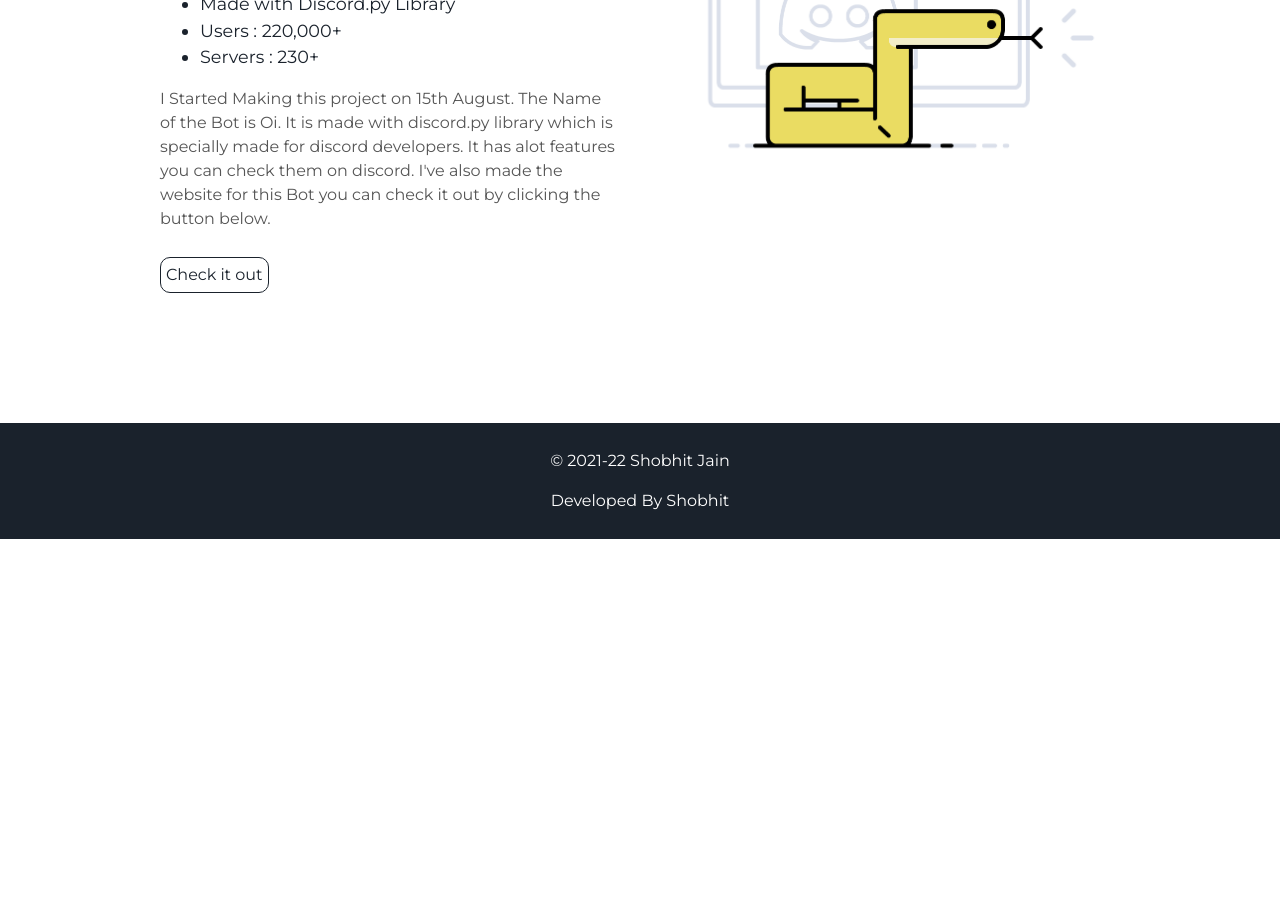
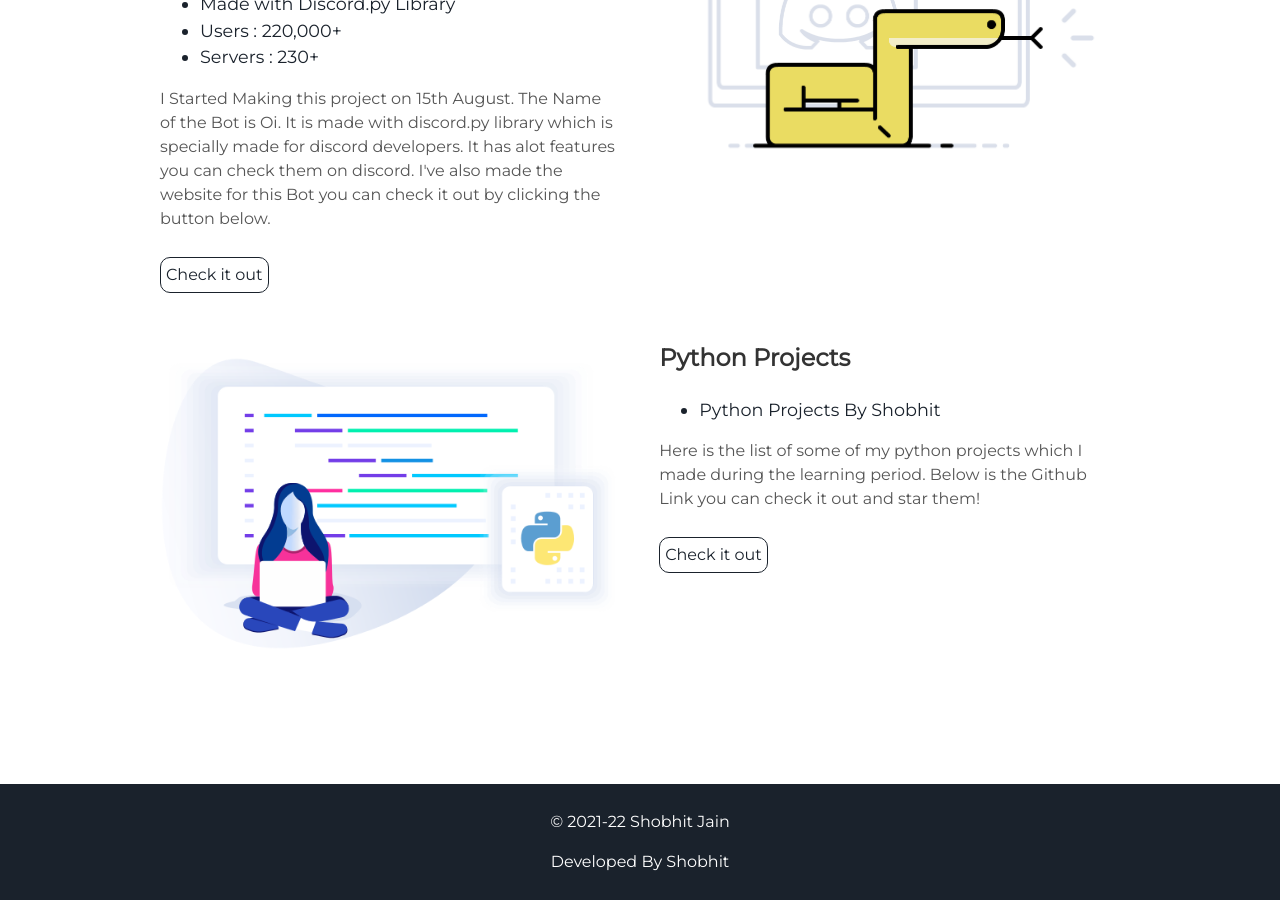
Before and after one commit to rolex9/portfolio, a Jekyll site: the page built from index.html, in a window 1280 px wide and 900 px high, scrolled down 1939 px. Built offline with Jekyll 4.4.1, drawn with Linux system fonts in a browser that asks for light colours; before the commit the page ends 2478 px from its top, so only the background shows below that.

Commit message:
Added Some Projects!

```diff
--- a/_includes/projects.html
+++ b/_includes/projects.html
@@ -3,7 +3,7 @@
 </div>
 <div class="user-projects">
   <div class="images-right">
-    <img alt="mountains" src="{{ " /assets/img/mountains.jpg" | prepend: site.baseurl }}" />
+    <img alt="DiscordBotOI" src="{{ " /assets/img/mountains.jpg" | prepend: site.baseurl }}" />
   </div>
   <div class="contents">
     <h3> Discord Bot </h3>
@@ -19,3 +19,17 @@
     <a class="project-link" href="https://oibot.ga">Check it out</a>
   </div>
 </div>
+<div class="user-projects">
+  <div class="images-left">
+    <img alt="Python Projects By Shobhit" src="{{ " /assets/img/skate.png" | prepend: site.baseurl }}" />
+  </div>
+  <div class="contents-right">
+    <h3> Python Projects </h3>
+    <ul>
+      <li> Python Projects By Shobhit</li>
+    </ul>
+    <p>Here is the list of some of my python projects which I made during the learning period. Below is the Github Link
+      you can check it out and star them!</p>
+    <a class="project-link" href="https://github.com/Shobhits7/python-projects">Check it out</a>
+  </div>
+</div>
```
Also changed, not shown: assets/img/skate.jpg (deleted), assets/img/skate.png (added).
